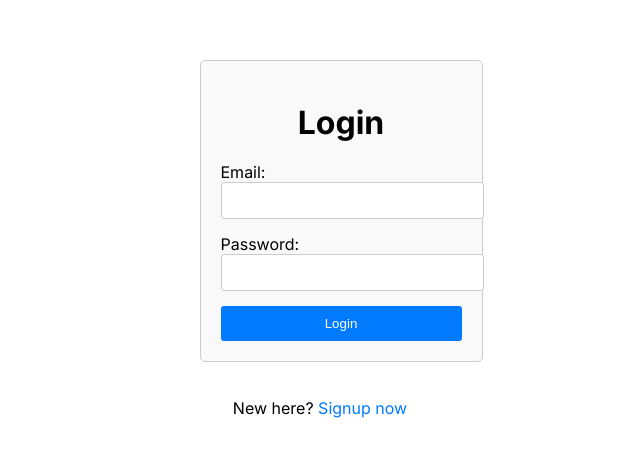
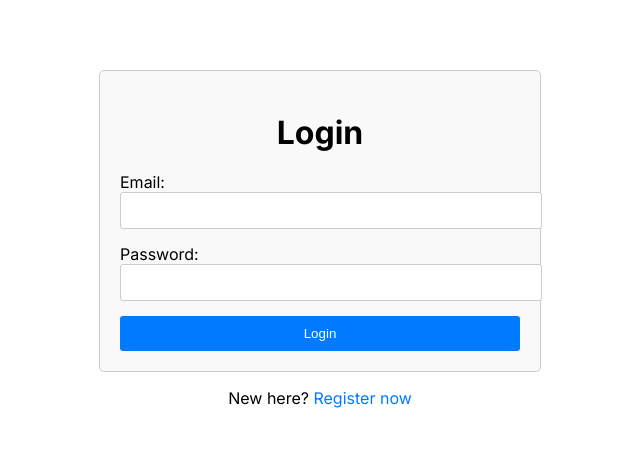
Before and after one commit to Nadim-Nahle/massyve-frontend, a Next.js app in the folder frontend/: page / in a window 1280 px wide. Shown: the part 161-618 px from the top of the page, without its empty margins (320-960 px from the left). Built offline with nearby package versions, Linux system fonts and the light colour scheme.

Commit message:
Add logi n API

```diff
--- a/frontend/package.json
+++ b/frontend/package.json
@@ -9,8 +9,9 @@
     "lint": "next lint"
   },
   "dependencies": {
+    "axios": "^1.6.8",
+    "next": "14.1.4",
     "react": "^18",
-    "react-dom": "^18",
-    "next": "14.1.4"
+    "react-dom": "^18"
   }
 }
--- a/frontend/src/app/page.jsx
+++ b/frontend/src/app/page.jsx
@@ -1,22 +1,35 @@
 "use client";
 import { useState } from 'react';
-import Link from 'next/link'; // Import Link from Next.js
+import axios from 'axios';
+import Link from 'next/link';
 
 const LoginPage = () => {
   const [email, setEmail] = useState('');
   const [password, setPassword] = useState('');
+  const [error, setError] = useState(null);
 
-  const handleSubmit = (e) => {
+  const handleSubmit = async (e) => {
     e.preventDefault();
-    // Handle login logic here
-    console.log('Login form submitted');
+
+    try {
+      const response = await axios.post('https://massyve-six.vercel.app/api/v1/users/login', {
+        email,
+        password
+      });
+
+      console.log('Login successful', response.data);
+      // Redirect or perform any other actions after successful login
+    } catch (error) {
+      console.error('Login error', error.response.data);
+      setError('Invalid email or password');
+    }
   };
 
   return (
     <div className="container">
-      <div className="form-container">
       <form className="form" onSubmit={handleSubmit}>
         <h1>Login</h1>
+        {error && <div className="error">{error}</div>}
         <div className="form-group">
           <label>Email:</label>
           <input className="form-control" type="email" value={email} onChange={(e) => setEmail(e.target.value)} />
@@ -27,9 +40,8 @@ const LoginPage = () => {
         </div>
         <button className="btn btn-primary" type="submit">Login</button>
       </form>
-      </div>
       <div className="register-link">
-        <p>New here? <Link href="/signup">Signup now</Link></p>
+        <p>New here? <Link href="/register">Register now</Link></p>
       </div>
     </div>
   );
```
Also changed, not shown: 1 other file (tests, documents, lock files or other folders). Lines whose indentation alone changed are shown as unchanged.
